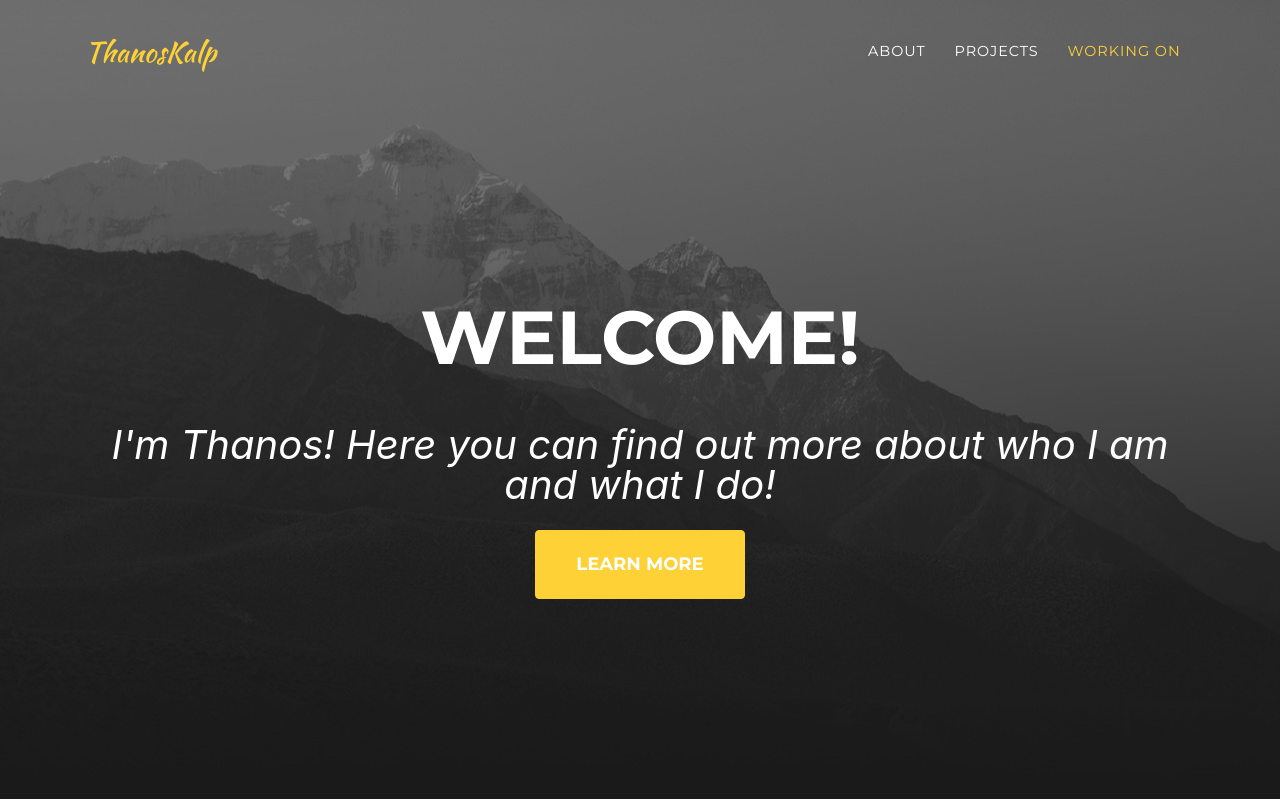
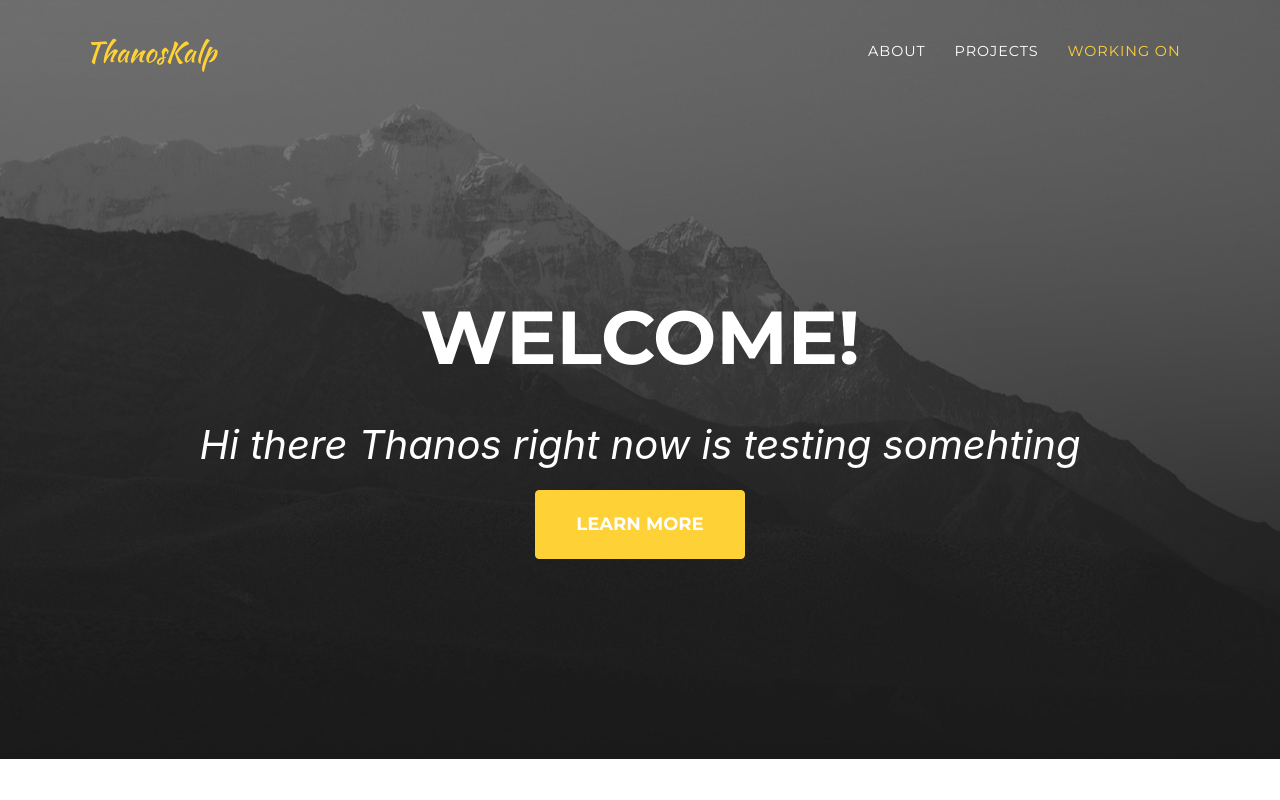
Before and after one commit to Thanoskalp/ThanosKalp.github.io, a plain HTML site: page index.html in a window 1280 px wide. Shown: the top 800 px of the page. Drawn offline with Linux system fonts and the light colour scheme; a web font is replaced by a local one.

Commit message:
Initial commit

```diff
--- a/index.html
+++ b/index.html
@@ -8,7 +8,7 @@
     <meta name="description" content="">
     <meta name="author" content="">
 
-    <title>EnaDuoTest</title>
+    <title>ThanosKalp</title>
 
     <!-- Bootstrap core CSS -->
     <link href="vendor/bootstrap/css/bootstrap.min.css" rel="stylesheet">
@@ -58,7 +58,7 @@
         <div class="container">
             <div class="intro-text">
                 <div class="intro-heading text-uppercase">Welcome!</div>
-                <div class="intro-lead-in">I'm Thanos! Here you can find out more about who I am and what I do! </div>
+                <div class="intro-lead-in">Hi there Thanos right now is testing somehting </div>
                 <a class="btn btn-primary btn-xl text-uppercase js-scroll-trigger" href="#services">LEARN MORE</a>
             </div>
         </div>
```
